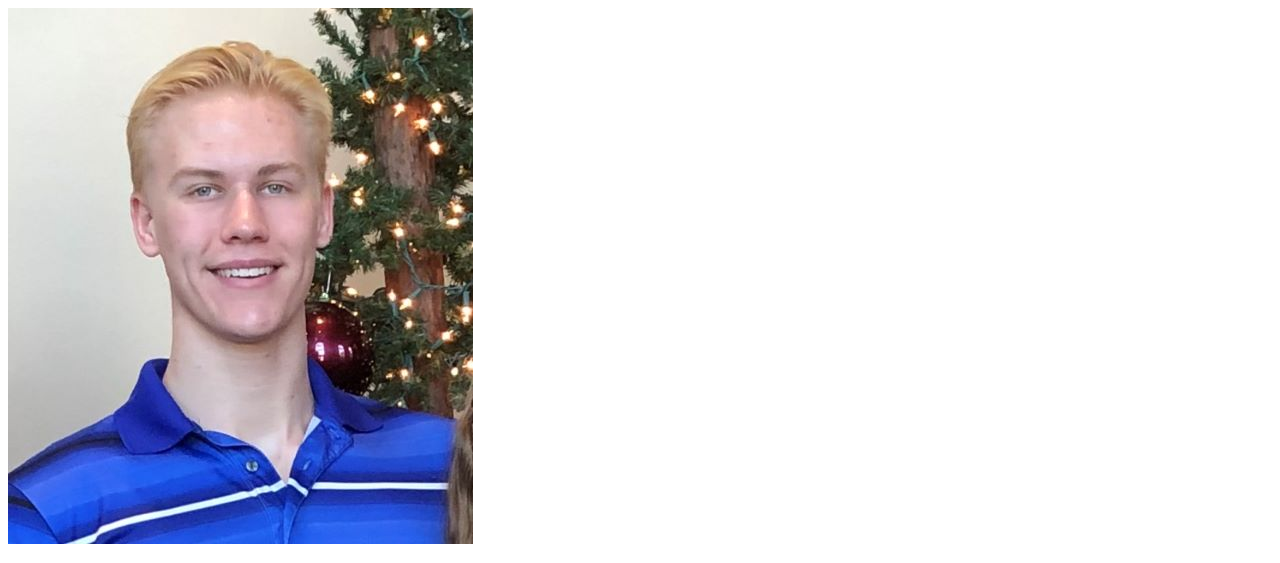
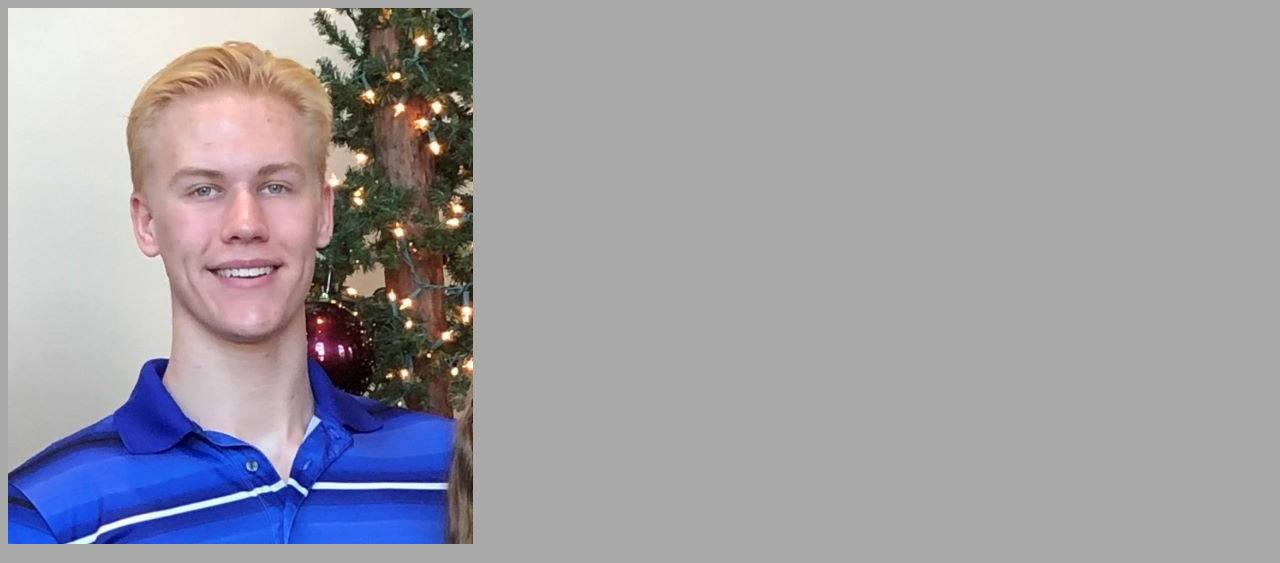
Before and after one commit to rcar491/rcar491.github.io, a plain HTML site: page index.html in a window 1280 px wide. Shown: the top 563 px of the page. Drawn offline with Linux system fonts and the light colour scheme.

Commit message:
Update index.html

```diff
--- a/index.html
+++ b/index.html
@@ -3,7 +3,7 @@
 <head>
 <title>BJU vCard</title>
 </head>
-<body style="background-color:lightblack;color:white;">
+<body style="background-color:darkgrey;color:white;">
 <img src="BJU vCard Photo.jpeg">
 <h1>Ryan Carswell</h1>
 <p>I graduated from Cary Christian School this year, 2020, and I'm now attending online
```
